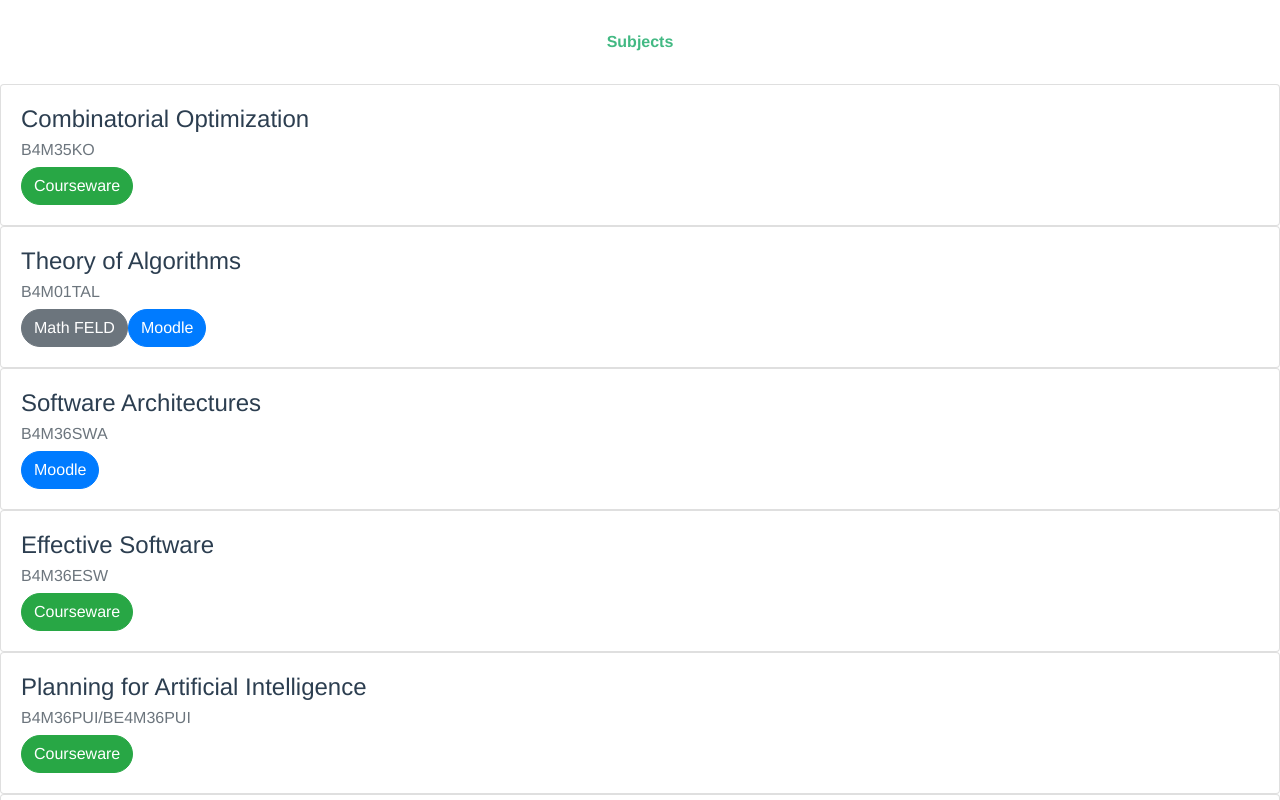
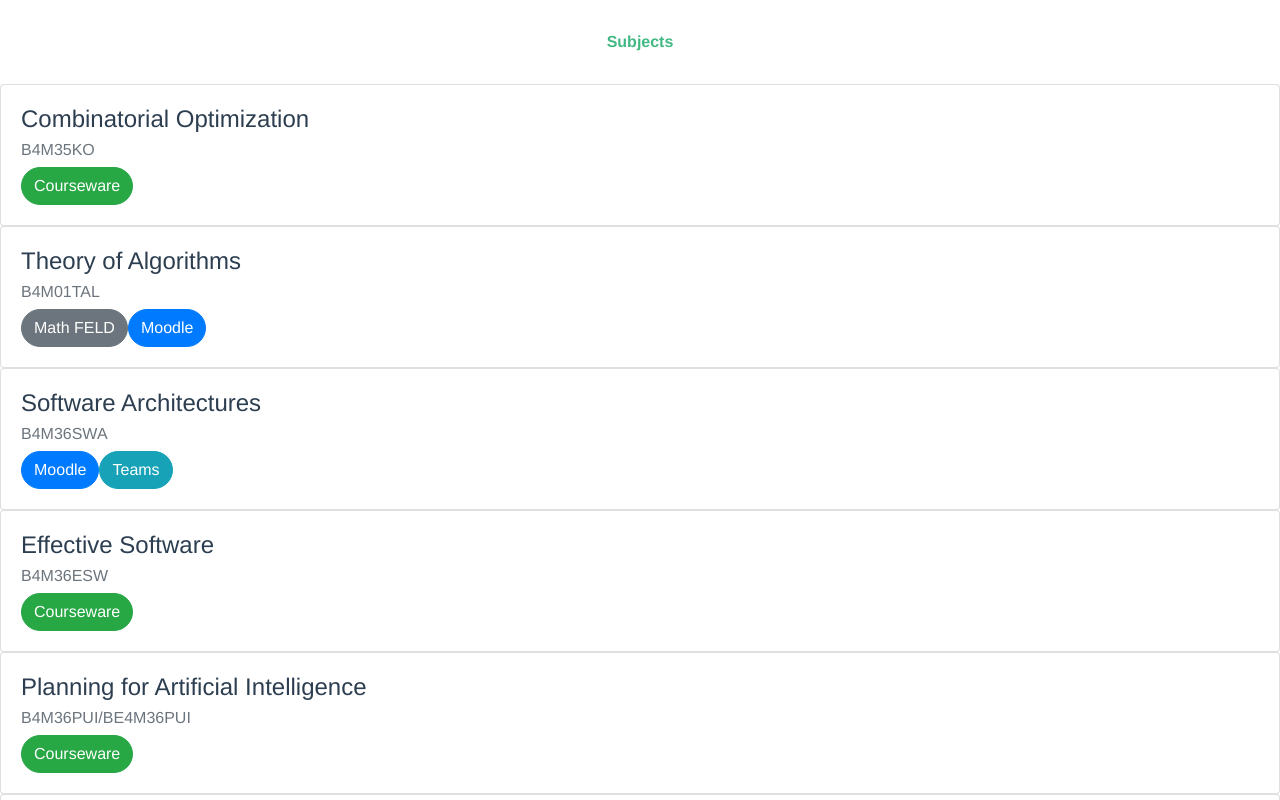
Before and after one commit to skalahonza/linkoi, a Vue app: page /#/ in a window 1280 px wide. Shown: the top 800 px of the page. Built offline with nearby package versions, Linux system fonts and the light colour scheme.

Commit message:
Add SWA teams.

```diff
--- a/src/views/Home.vue
+++ b/src/views/Home.vue
@@ -26,6 +26,7 @@ export default Vue.extend({
       switch(name){
         case "Moodle": return "primary";
         case "Courseware": return "success";
+        case "Teams": return "info";
         default: return "secondary";
       }
     }
@@ -64,6 +65,10 @@ export default Vue.extend({
             {
               name: "Moodle",
               address: "https://moodle.fel.cvut.cz/course/view.php?id=4982"
+            },
+            {
+              name: "Teams",
+              address: "https://teams.microsoft.com/l/team/19%3a465c54787d7e4b9b8740e58eeb9a5a55%40thread.tacv2/conversations?groupId=02e6b8d0-78a5-4e49-8367-9b952bc4cfac&tenantId=f345c406-5268-43b0-b19f-5862fa6833f8"
             }
           ]
         },
```
